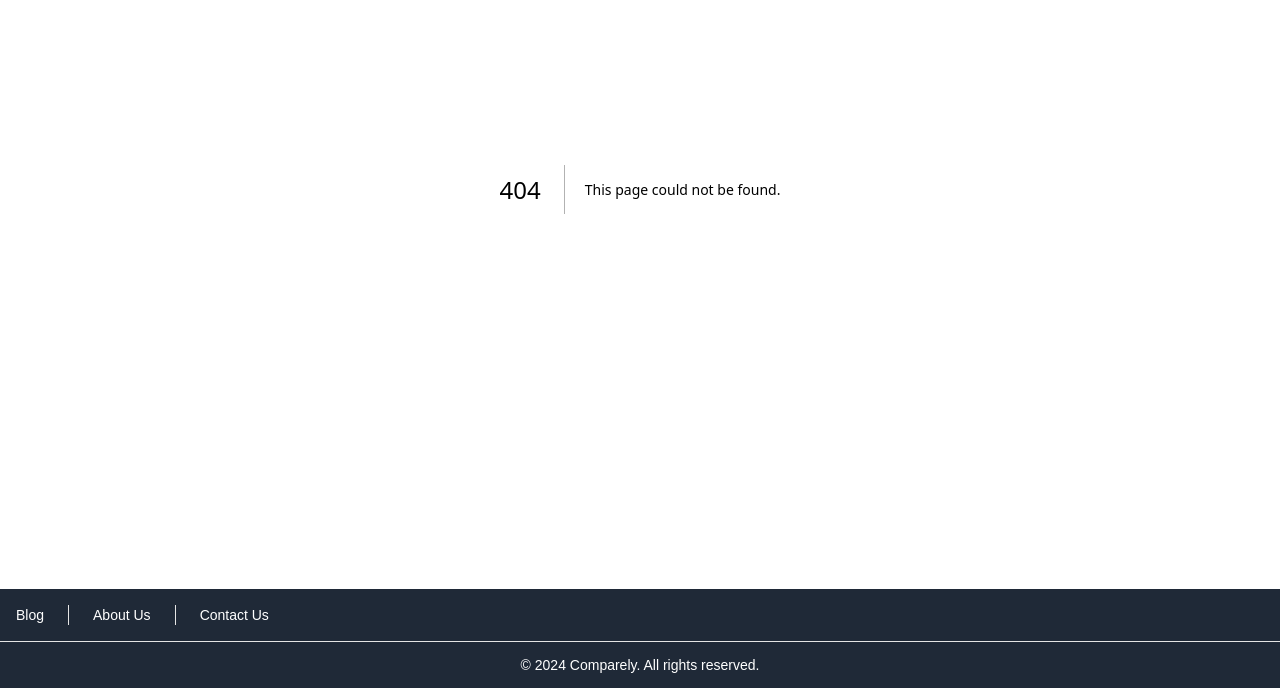
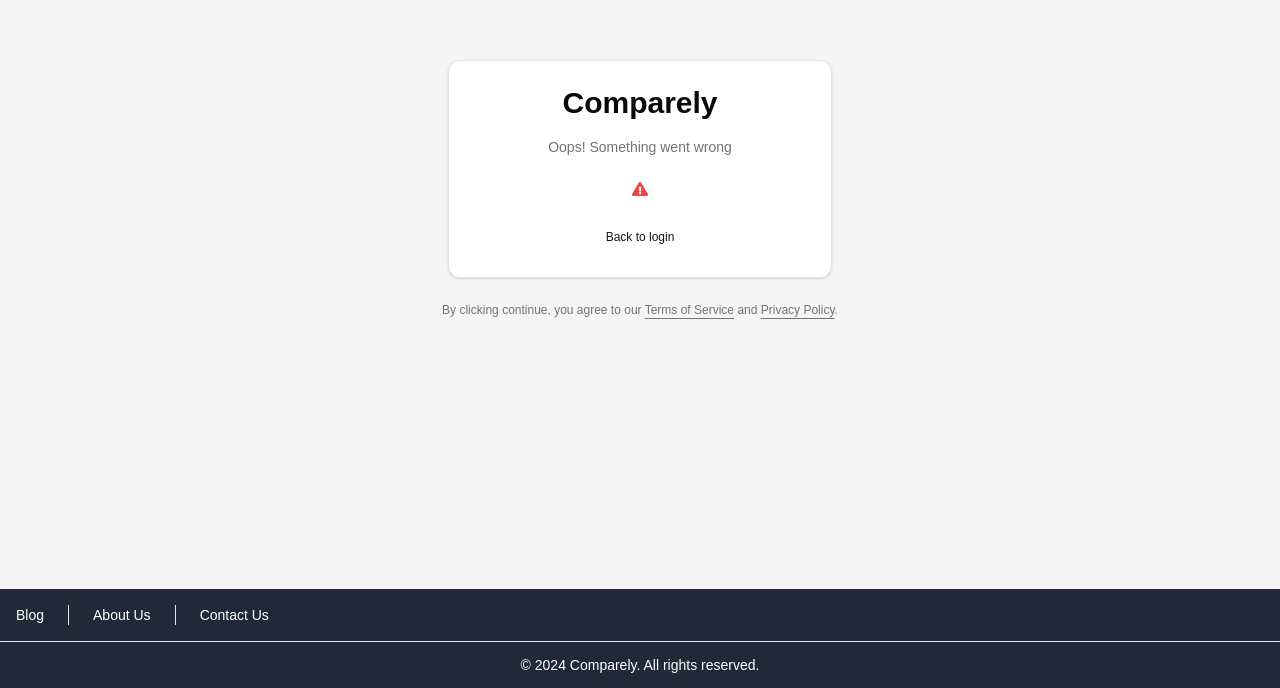
Before and after one commit to StephenLHChan/comparely, a Next.js app in the folder frontend/: page /auth-error in a window 1280 px wide. Before the commit this address had no page. Shown: the part 211-899 px from the top of the page. Built offline with nearby package versions, Linux system fonts and the light colour scheme.

Commit message:
feat(auth): :sparkles: handle OAuthAccountNotLinked error

```diff
--- /dev/null
+++ b/frontend/src/app/(auth)/auth-error/page.tsx
@@ -0,0 +1,11 @@
+import { ErrorCard } from "@/components/auth/error-card";
+
+const AuthErrorPage = () => {
+  return (
+    <div className="flex w-full max-w-sm flex-col gap-6">
+      <ErrorCard />
+    </div>
+  );
+};
+
+export default AuthErrorPage;
--- a/frontend/src/auth.ts
+++ b/frontend/src/auth.ts
@@ -40,6 +40,10 @@
 });
 
 export const { handlers, auth, signIn, signOut } = NextAuth({
+  pages: {
+    signIn: "/login",
+    error: "/auth-error",
+  },
   providers: [
     Github({
       clientId: process.env.GITHUB_CLIENT_ID,
--- /dev/null
+++ b/frontend/src/components/auth/error-card.tsx
@@ -0,0 +1,16 @@
+import { CardWrapper } from "@/components/auth/card-wrapper";
+import { FaExclamationTriangle } from "react-icons/fa";
+
+export const ErrorCard = () => {
+  return (
+    <CardWrapper
+      headerLabel="Oops! Something went wrong"
+      backButtonHref="/login"
+      backButtonLabel="Back to login"
+    >
+      <div className="w-full flex items-center justify-center">
+        <FaExclamationTriangle className="text-destructive" />
+      </div>
+    </CardWrapper>
+  );
+};
--- a/frontend/src/components/auth/login-form.tsx
+++ b/frontend/src/components/auth/login-form.tsx
@@ -2,7 +2,7 @@
 
 import * as z from "zod";
 import { useState, useTransition } from "react";
-
+import { useSearchParams } from "next/navigation";
 import { useForm } from "react-hook-form";
 import { zodResolver } from "@hookform/resolvers/zod";
 
@@ -26,6 +26,11 @@
 import { login } from "@/actions/login";
 
 export const LoginForm = () => {
+  const searchParams = useSearchParams();
+  const urlError =
+    searchParams.get("error") === "OAuthAccountNotLinked"
+      ? "Email already in use with different provider!"
+      : "";
   const [error, setError] = useState<string | undefined>("");
   const [success, setSuccess] = useState<string | undefined>("");
 
@@ -45,8 +50,8 @@
 
     startTransition(() => {
       login(values).then(res => {
-        setError(res.error);
-        setSuccess(res.success);
+        setError(res?.error);
+        // setSuccess(res.success);
       });
     });
   };
@@ -98,7 +103,7 @@
               )}
             />
           </div>
-          <FormError message={error} />
+          <FormError message={error || urlError} />
           <FormSuccess message={success} />
           <Button type="submit" className="w-full" disabled={isPending}>
             Login
```
